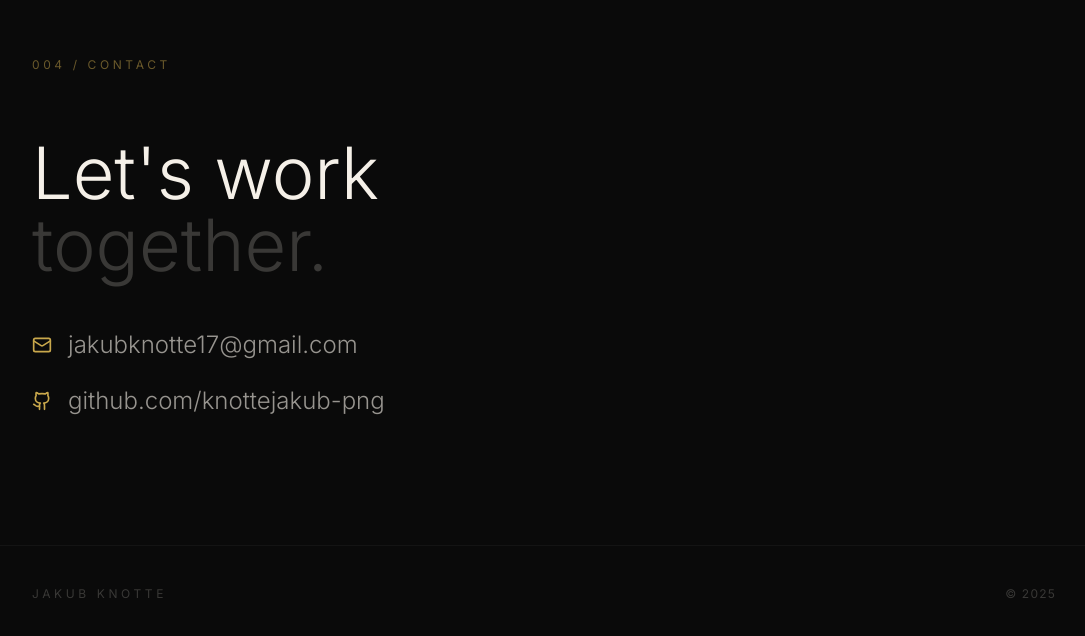
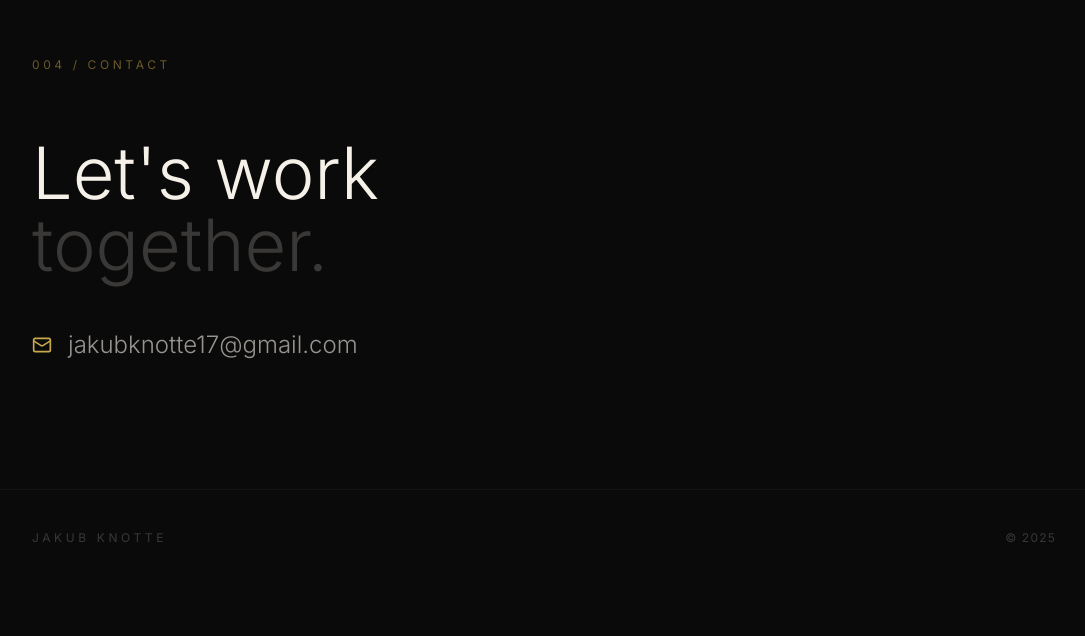
Before and after one commit to knottejakub-png/portfolio, a Next.js app: page / in a window 1280 px wide. Shown: the part 3452-4088 px from the top of the page, without its empty margins (96-1181 px from the left). After the commit the page ends 4038 px from the top, so only its background shows below. Built offline with nearby package versions, Linux system fonts and the light colour scheme.

Commit message:
fix: remove GitHub profile link from contact

```diff
--- a/src/app/page.js
+++ b/src/app/page.js
@@ -1,7 +1,7 @@
 'use client';
 import { useState, useEffect, useRef } from 'react';
 import { motion, useInView, AnimatePresence } from 'framer-motion';
-import { ArrowUpRight, Mail, Github, ChevronDown } from 'lucide-react';
+import { ArrowUpRight, Mail, ChevronDown } from 'lucide-react';
 
 // ─── DATA ────────────────────────────────────────────────────────────────────
 
@@ -429,18 +429,7 @@ function Contact() {
           </a>
         </FadeIn>
 
-        <FadeIn delay={0.3} className="mt-6">
-          <a
-            href="https://github.com/knottejakub-png"
-            target="_blank"
-            rel="noopener noreferrer"
-            className="group inline-flex items-center gap-4 text-xl md:text-2xl font-light text-[rgba(245,240,232,0.6)] hover:text-[#c9a84c] transition-colors duration-300"
-          >
-            <Github className="w-5 h-5 text-[#c9a84c]" />
-            github.com/knottejakub-png
-            <ArrowUpRight className="w-4 h-4 opacity-0 group-hover:opacity-100 transition-opacity duration-300" />
-          </a>
-        </FadeIn>
+
       </div>
     </section>
   );
```
